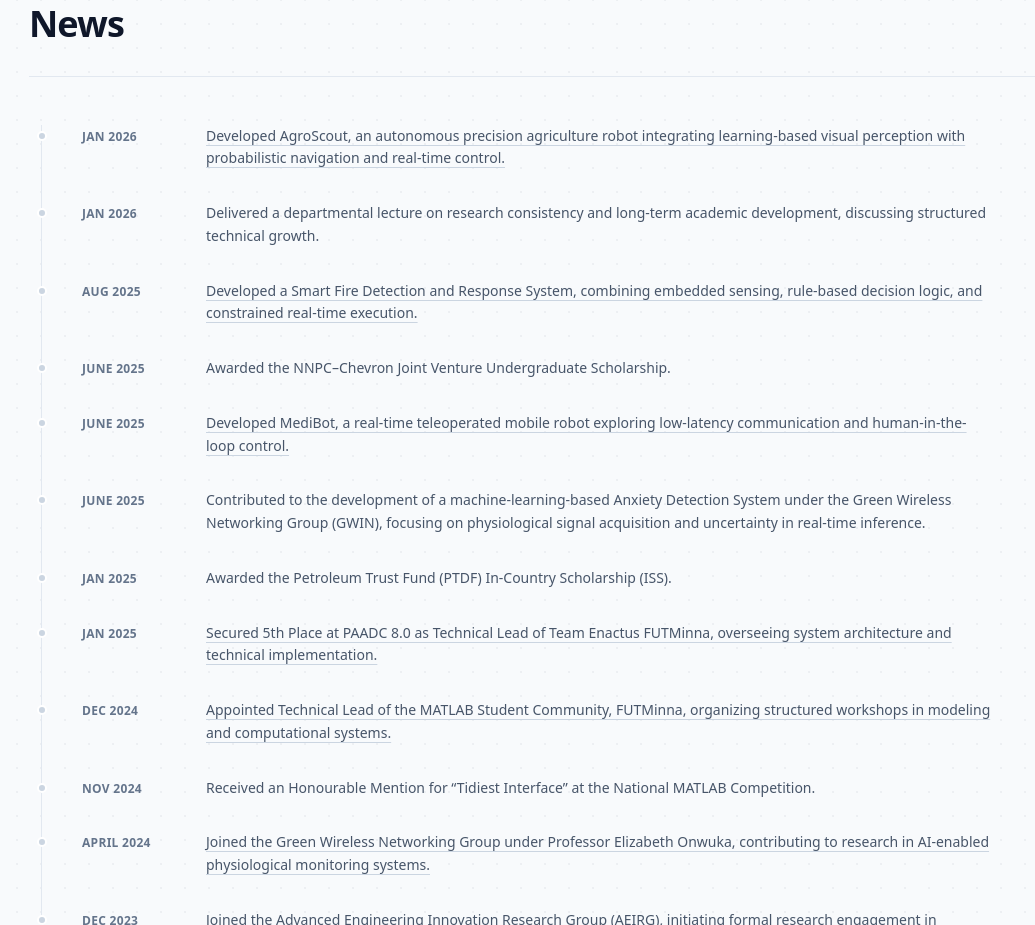
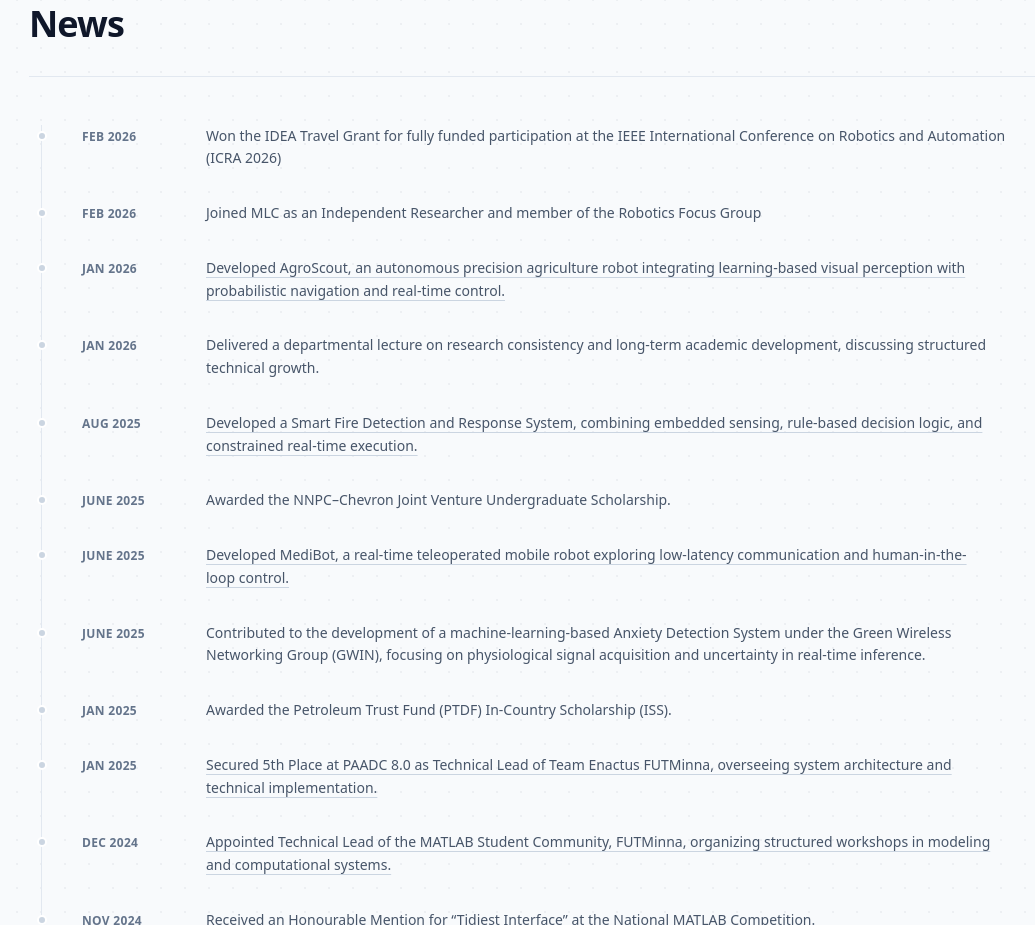
Before and after one commit to HonourObed/honour-obed.github.io, a React (Vite) app: page / in a window 1280 px wide. Shown: the part 1980-2905 px from the top of the page, without its empty margins (19-1054 px from the left). Built offline with nearby package versions, Linux system fonts and the light colour scheme.

Commit message:
Updated News section to include the IDEA Grant and MLC

```diff
--- a/constants.ts
+++ b/constants.ts
@@ -51,69 +51,81 @@ export const PROJECTS: Project[] = [
 ];
 
 export const NEWS_ITEMS: NewsItem[] = [
+ {
+    id: '13',
+    date: 'Feb 2026',
+    content: 'Won the IDEA Travel Grant for fully funded participation at the IEEE International Conference on Robotics and Automation (ICRA 2026)',
+  },
+
   {
-    id: '1',
+    id: '13',
+    date: 'Feb 2026',
+    content: 'Joined MLC as an Independent Researcher and member of the Robotics Focus Group',
+  },
+
+  {
+    id: '12',
     date: 'Jan 2026',
     content: 'Developed AgroScout, an autonomous precision agriculture robot integrating learning-based visual perception with probabilistic navigation and real-time control.',
     link: 'https://github.com/HonourObed/agriscout_robot'
   },
   {
-    id: '2',
+    id: '11',
     date: 'Jan 2026',
     content: 'Delivered a departmental lecture on research consistency and long-term academic development, discussing structured technical growth.'
   },
   {
-    id: '3',
+    id: '10',
     date: 'Aug 2025',
     content: 'Developed a Smart Fire Detection and Response System, combining embedded sensing, rule-based decision logic, and constrained real-time execution.',
     link: 'https://github.com/HonourObed/Smart-Fire-Detection-and-Extinguishing-System'
   },
   {
-    id: '4',
+    id: '9',
     date: 'June 2025',
     content: 'Awarded the NNPC–Chevron Joint Venture Undergraduate Scholarship.'
   },
   {
-    id: '5',
+    id: '8',
     date: 'June 2025',
     content: 'Developed MediBot, a real-time teleoperated mobile robot exploring low-latency communication and human-in-the-loop control.',
     link: 'https://github.com/HonourObed/MediBot--Web-Teleoperated-Hospital-Logistics-Robot'
   },
   {
-    id: '6',
+    id: '7',
     date: 'June 2025',
     content: 'Contributed to the development of a machine-learning-based Anxiety Detection System under the Green Wireless Networking Group (GWIN), focusing on physiological signal acquisition and uncertainty in real-time inference.'
   },
   {
-    id: '7',
+    id: '6',
     date: 'Jan 2025',
     content: 'Awarded the Petroleum Trust Fund (PTDF) In-Country Scholarship (ISS).'
   },
   {
-    id: '8',
+    id: '5',
     date: 'Jan 2025',
     content: 'Secured 5th Place at PAADC 8.0 as Technical Lead of Team Enactus FUTMinna, overseeing system architecture and technical implementation.',
     link: 'https://drive.google.com/file/d/1DVtbSGGjaSjrCkbZ0eWDeIc8wl-d1x5h/view?usp=sharing'
   },
   {
-    id: '9',
+    id: '4',
     date: 'Dec 2024',
     content: 'Appointed Technical Lead of the MATLAB Student Community, FUTMinna, organizing structured workshops in modeling and computational systems.',
     link: 'https://www.linkedin.com/company/futminna-matlab-space/?lipi=urn%3Ali%3Apage%3Ad_flagship3_search_srp_all%3B0hzBv4YlRsmkiGOs2SBU5w%3D%3D'
   },
   {
-    id: '10',
+    id: '3',
     date: 'Nov 2024',
     content: 'Received an Honourable Mention for “Tidiest Interface” at the National MATLAB Competition.'
   },
   {
-    id: '11',
+    id: '2',
     date: 'April 2024',
     content: 'Joined the Green Wireless Networking Group under Professor Elizabeth Onwuka, contributing to research in AI-enabled physiological monitoring systems.',
     link: 'https://www.researchgate.net/scientific-contributions/Elizabeth-N-Onwuka-2120992756'
   },
   {
-    id: '12',
+    id: '1',
     date: 'Dec 2023',
     content: 'Joined the Advanced Engineering Innovation Research Group (AEIRG), initiating formal research engagement in intelligent systems.',
     link: 'https://aeirg.com.ng/'
```
